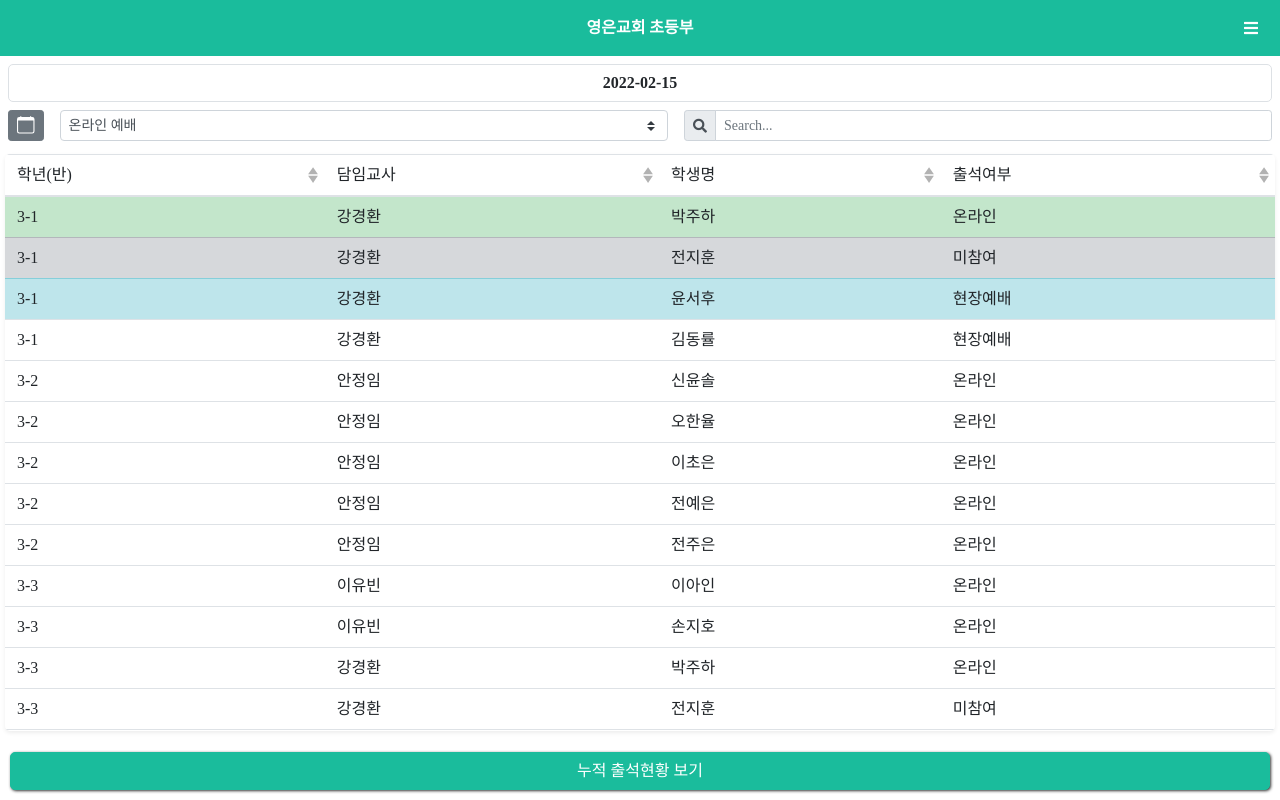
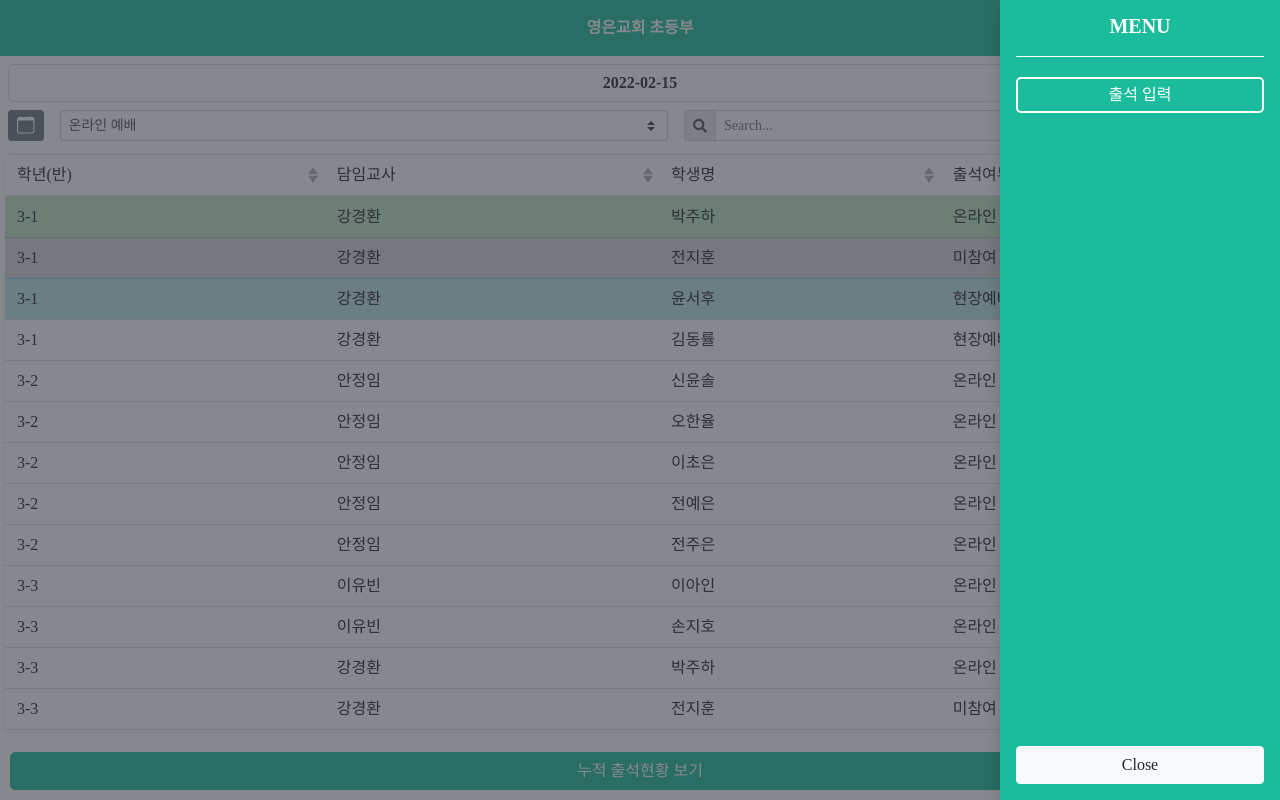
Before and after one commit to cosmickj/odumak-frontend, a Vue app: page / in a window 1280 px wide. Both pictures are taken after a click on the button 1251 px from the left and 28 px from the top of the page. Built offline with nearby package versions, Linux system fonts and the light colour scheme.

Commit message:
Feat: 사이드바 제작

```diff
--- a/src/assets/css/reset.css
+++ b/src/assets/css/reset.css
@@ -132,3 +132,7 @@ table {
   border-collapse: collapse;
   border-spacing: 0;
 }
+
+.bg-default {
+  background: #1abc9c !important;
+}
--- a/src/components/Navbar.vue
+++ b/src/components/Navbar.vue
@@ -1,12 +1,34 @@
 <template>
   <b-navbar>
     <b-navbar-nav class="m-auto">
-      <b-navbar-brand class="m-0" href="#">영은교회 초등부</b-navbar-brand>
+      <router-link to="/"> <span>영은교회 초등부</span> </router-link>
     </b-navbar-nav>
 
-    <button class="menu-btn" @click="openSidebar">
+    <button class="menu-btn" v-b-toggle.sidebar>
       <i class="fas fa-bars"></i>
     </button>
+    <b-sidebar
+      id="sidebar"
+      no-header
+      right
+      backdrop
+      shadow
+      width="280px"
+      bg-variant="default"
+    >
+      <div class="p-3">
+        <div class="sidebar-title">MENU</div>
+
+        <div class="sidebar-menus">
+          <router-link to="/input-attendance">출석 입력</router-link>
+        </div>
+      </div>
+      <template #footer="{ hide }">
+        <div class="d-flex justify-content-end align-items-center px-3 py-3">
+          <b-button variant="light" @click="hide" block>Close</b-button>
+        </div>
+      </template>
+    </b-sidebar>
   </b-navbar>
 </template>
 
@@ -29,14 +51,13 @@ export default {
   background: #1abc9c;
 }
 .navbar ul a {
+  text-decoration: none;
+}
+.navbar ul a span {
   color: white;
   font-weight: bold;
   font-size: 1rem;
 }
-/* .navbar ul a:hover {
-  color: white;
-  font-weight: bold;
-} */
 .menu-btn {
   position: absolute;
   right: 1rem;
@@ -44,4 +65,26 @@ export default {
   border: none;
   color: white;
 }
+.sidebar-title {
+  color: #fff;
+  font-size: 20px;
+  font-weight: bold;
+  text-align: center;
+  border-bottom: 1px solid #fff;
+  padding-bottom: 20px;
+}
+.sidebar-menus {
+  padding-top: 20px;
+}
+.sidebar-menus a {
+  text-align: center;
+  display: block;
+  text-decoration: none;
+  color: #fff;
+  font-weight: 500;
+  background-color: #1abc9c;
+  border: 2px solid #fff;
+  border-radius: 5px;
+  padding: 8px;
+}
 </style>
--- a/src/router/index.js
+++ b/src/router/index.js
@@ -8,6 +8,11 @@ const routes = [
     path: "/",
     name: "Home",
     component: () => import("@/views/Home.vue"),
+  },
+  {
+    path: "/input-attendance",
+    name: "Input Attendance",
+    component: () => import("@/views/InputAttendance.vue"),
   },
   // {
   //   path: "/about",
--- a/src/views/Home.vue
+++ b/src/views/Home.vue
@@ -69,12 +69,12 @@ export default {
   cursor: pointer;
   padding: 10px;
   border-radius: 5px;
-  box-shadow: 1px 1px 3px #333;
+  /* box-shadow: 1px 1px 3px #333; */
 }
 .button-wrapper button:active {
-  margin-left: 3px;
-  margin-right: 3px;
-  box-shadow: none;
+  background-color: #1abc9c99;
+  border: 1px solid #1abc9c99;
+  color: #333;
 }
 .button-wrapper button a {
   text-decoration: none;
--- /dev/null
+++ b/src/views/InputAttendance.vue
@@ -0,0 +1,11 @@
+<template>
+  <div>
+    <h1>출석 입력 페이지</h1>
+  </div>
+</template>
+
+<script>
+export default {};
+</script>
+
+<style></style>
```
